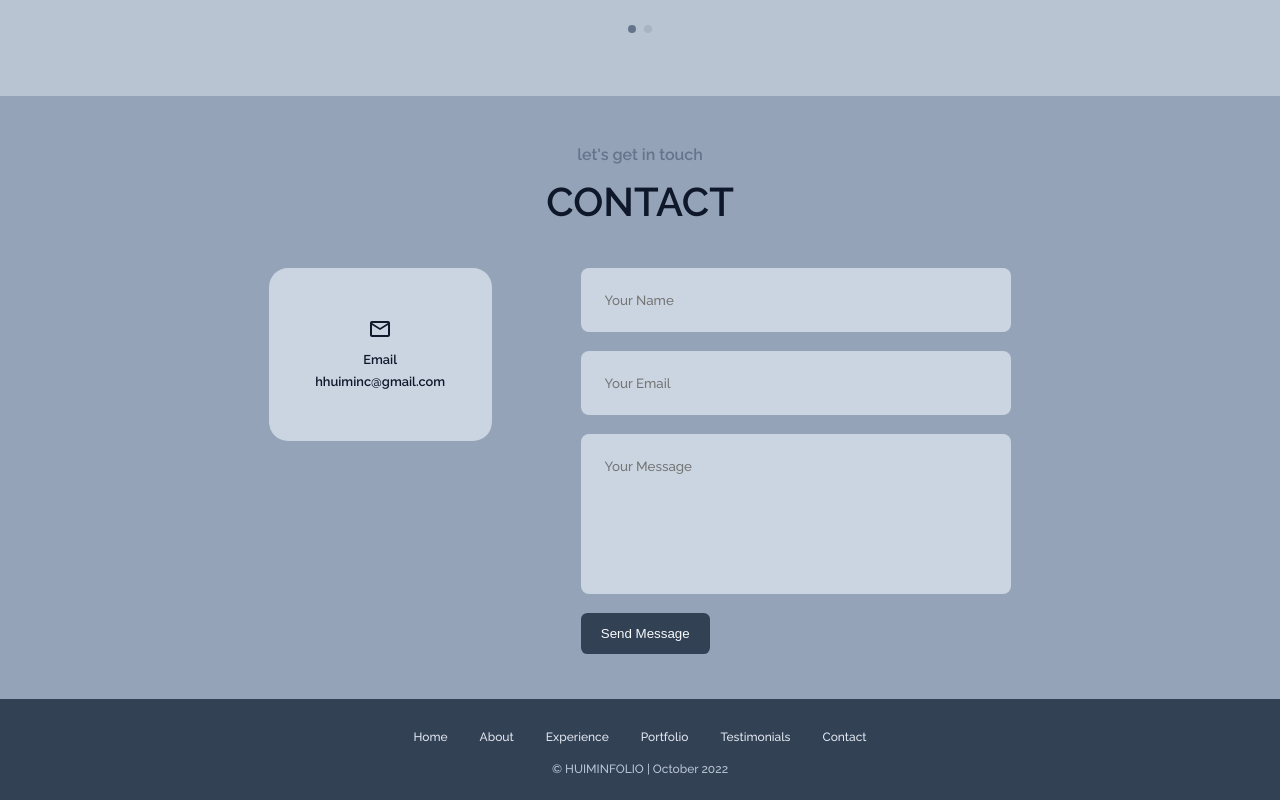
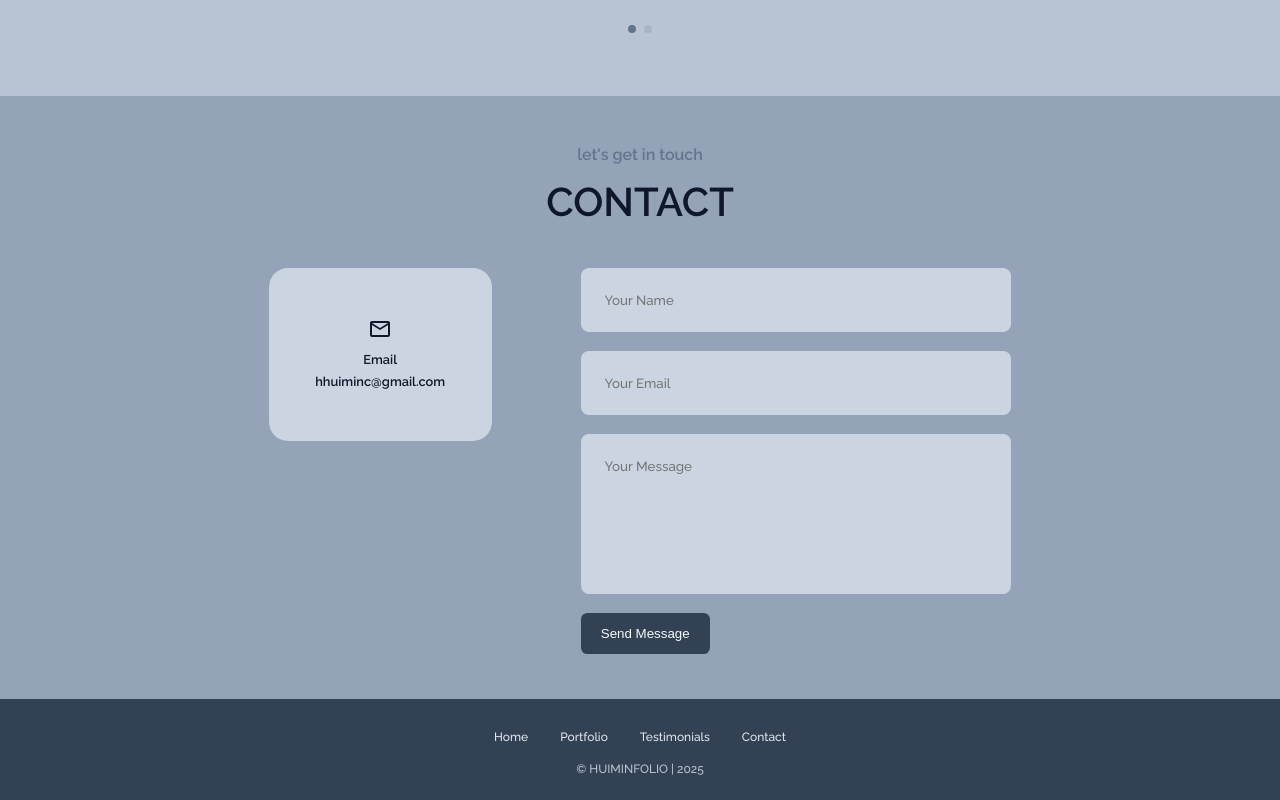
Before and after one commit to hhuiminc/huiminfolio, a React (Create React App) app: page / in a window 1280 px wide. Shown: the part 2150-2950 px from the top of the page. Built offline with nearby package versions, Linux system fonts and the light colour scheme.

Commit message:
missed out footer links

```diff
--- a/src/components/footer/Footer.jsx
+++ b/src/components/footer/Footer.jsx
@@ -7,8 +7,8 @@ const Footer = () => {
       <small>
         <ul className="permalinks">
           <li><a href="#">Home</a></li>
-          <li><a href="#about">About</a></li>
-          <li><a href="#experience">Experience</a></li>
+          {/* <li><a href="#about">About</a></li> */}
+          {/* <li><a href="#experience">Experience</a></li> */}
           <li><a href="#portfolio">Portfolio</a></li>
           <li><a href="#testimonials">Testimonials</a></li>
           <li><a href="#contact">Contact</a></li>
@@ -18,7 +18,7 @@ const Footer = () => {
 
 
       <div className="footer__copyright">
-        <small>&copy; <a href="#" className="footer__logo">HUIMINFOLIO</a> &#124; October 2022
+        <small>&copy; <a href="#" className="footer__logo">HUIMINFOLIO</a> &#124; 2025
           {/* <a href="https://www.flaticon.com/free-icons/think" title="think icons">Flaticon Icon</a> */}
           </small>
       </div>
```
